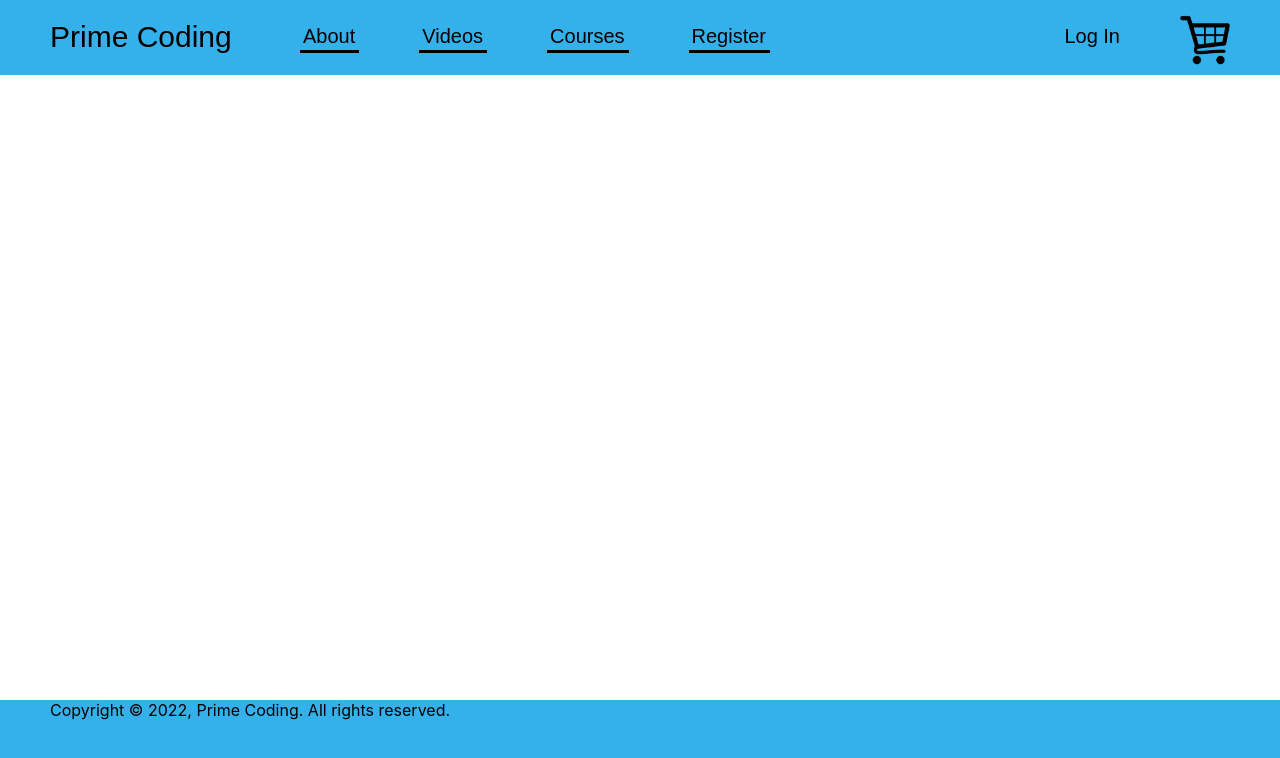
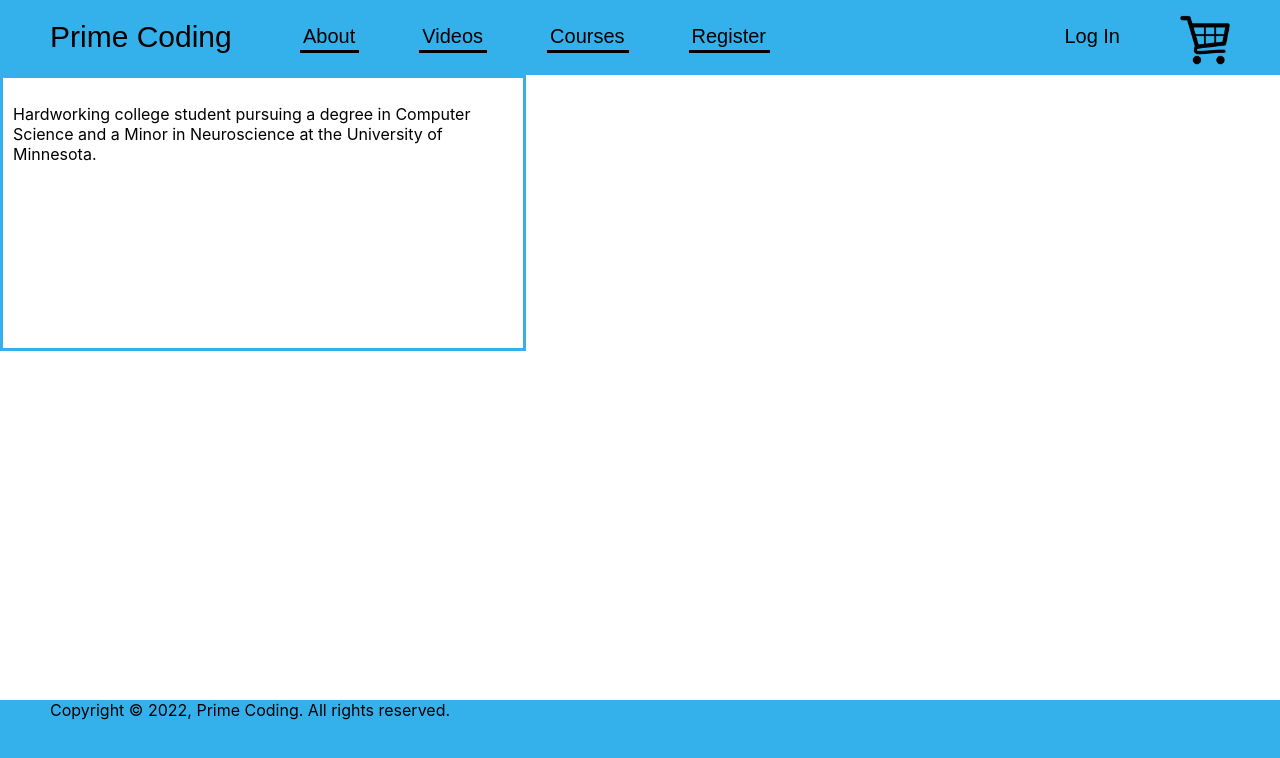
Before and after one commit to pydim001/PrimeCoding, a React (Create React App) app: page /about in a window 1280 px wide. Shown: the top 758 px of the page. Built offline with nearby package versions, Linux system fonts and the light colour scheme.

Commit message:
abouting

```diff
--- a/src/App.js
+++ b/src/App.js
@@ -11,6 +11,7 @@ import LogIn from './pages/LogIn';
 import ForgotUsername from './pages/ForgotUsername';
 import ForgotPassword from './pages/ForgotPassword';
 import SignUp from './pages/SignUp';
+import About from './pages/About';
 
 function App() {
   return (
@@ -29,6 +30,7 @@ function App() {
               <Route exact path="/forgot-username" component={ForgotUsername} />
               <Route exact path="/forgot-password" component={ForgotPassword} />
               <Route exact path="/signup" component={SignUp} />
+              <Route exact path="/about" component={About} />
             </Switch>
           </div>
         </div>
--- a/src/pages/About.css
+++ b/src/pages/About.css
@@ -0,0 +1,6 @@
+.about-sec {
+    border: 3px solid #34b1eb;
+    width: 500px;
+    height: 250px;
+    padding: 10px;
+}
--- a/src/pages/About.js
+++ b/src/pages/About.js
@@ -3,7 +3,12 @@ import './About.css';
 function About() {
     return (
         <div>
-
+            <div className='about-sec'>
+                <p>
+                    Hardworking college student pursuing a degree in Computer Science
+                    and a Minor in Neuroscience at the University of Minnesota.
+                </p>
+            </div>
         </div>
     )
 }
--- a/src/pages/Courses.css
+++ b/src/pages/Courses.css
@@ -1,3 +1,5 @@
 .courses {
+    display: flex;
+    justify-content: space-around;
     text-align: center;
 }
```
